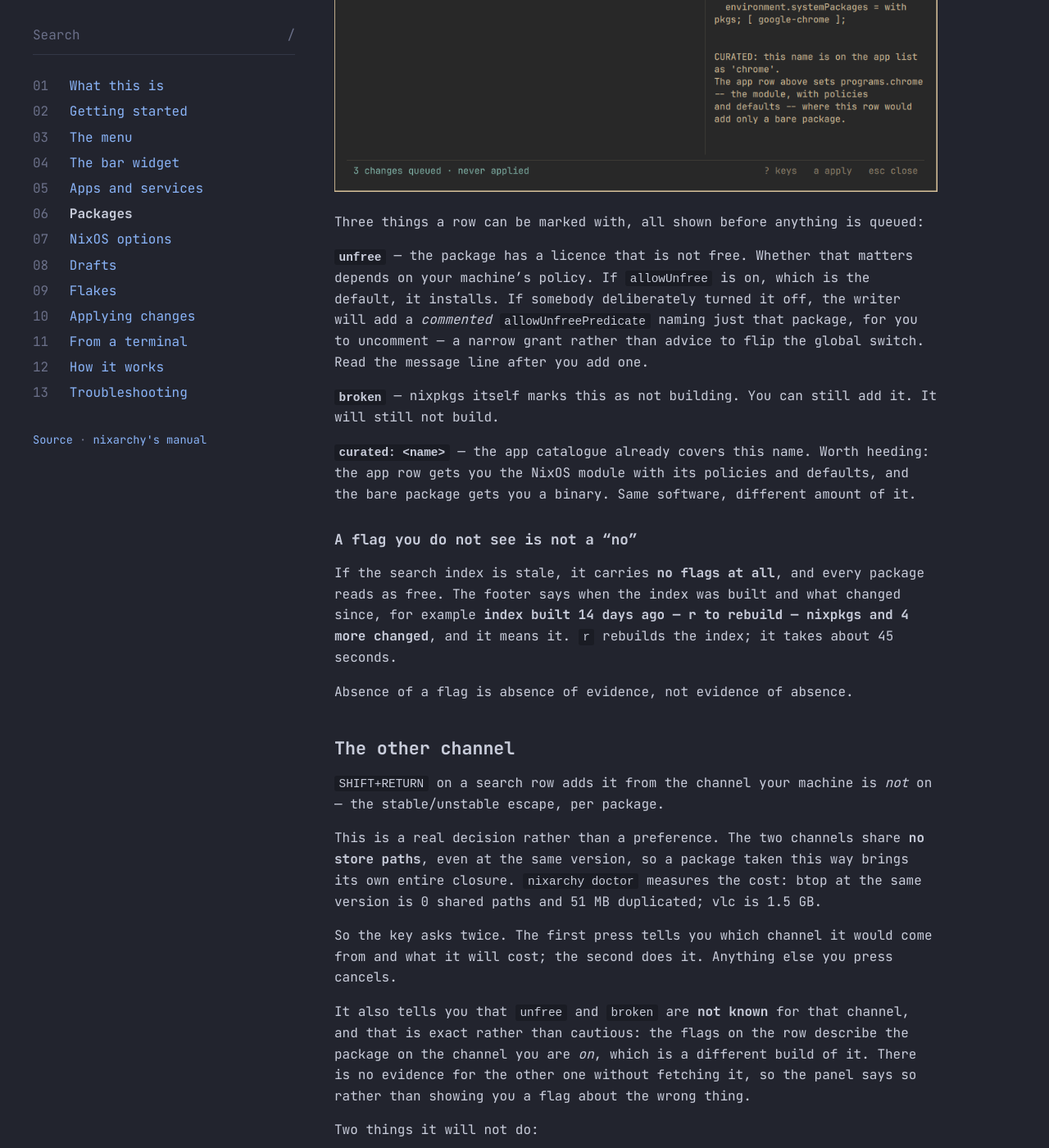
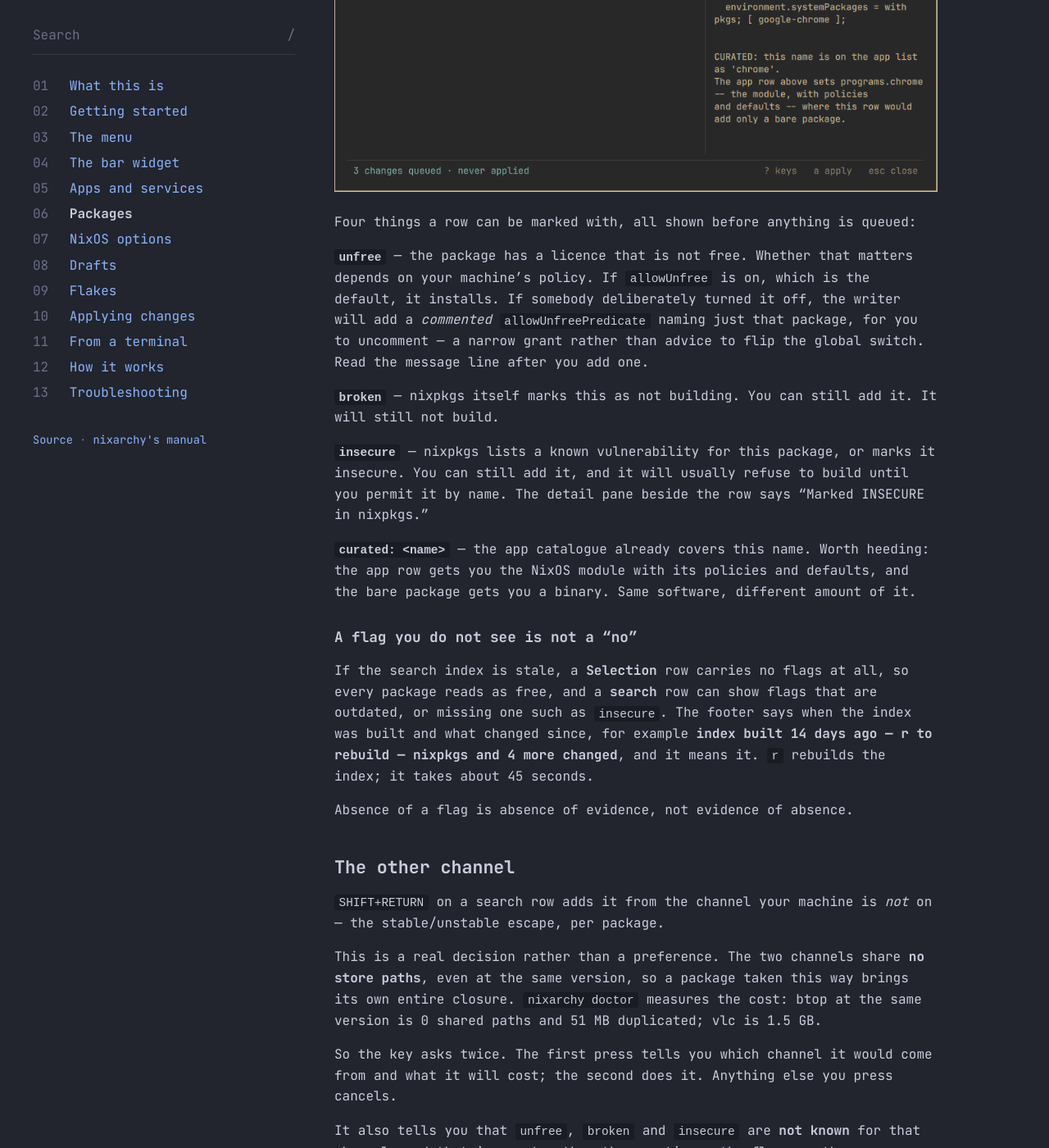
Before and after one commit to olafkfreund/nixarchy-pkg, a Jekyll site: the page built from docs/manual/packages.md, in a window 1280 px wide and 1400 px high, scrolled down 2804 px. Shown: the whole window at 82% size. Built offline with Jekyll 4.4.1, drawn with Linux system fonts in a browser that asks for light colours.

Commit message:
fix(card): an insecure package's tag takes the urgent tone, like broken (#94)
nixarchy #1818 puts "insecure" in the index's flags; the panel drew it in the
dim default tone. It now shares broken's urgent tone on search and selection
rows. The stale-index comment, the other-channel message and the packages
manual say what a stale index does and does not carry. Plan steps 2-4,
implemented by Codex; 48 of 48 QML tests pass, and a misspelt match fails.

Co-Authored-By: Claude Opus 5.5 <noreply@anthropic.com>
Claude-Session: https://claude.ai/code/session_01WtDyDubftZDANveKdhaPiL

```diff
--- a/docs/manual/packages.md
+++ b/docs/manual/packages.md
@@ -49,7 +49,7 @@ not open on something whose description happens to mention it.
 
 ![unfree, broken and the curated warning](../img/05-packages-unfree.png)
 
-Three things a row can be marked with, all shown before anything is queued:
+Four things a row can be marked with, all shown before anything is queued:
 
 **`unfree`** — the package has a licence that is not free. Whether that
 matters depends on your machine's policy. If `allowUnfree` is on, which is
@@ -61,6 +61,11 @@ switch. Read the message line after you add one.
 **`broken`** — nixpkgs itself marks this as not building. You can still add
 it. It will still not build.
 
+**`insecure`** — nixpkgs lists a known vulnerability for this package, or
+marks it insecure. You can still add it, and it will usually refuse to
+build until you permit it by name. The detail pane beside the row says
+"Marked INSECURE in nixpkgs."
+
 **`curated: <name>`** — the app catalogue already covers this name. Worth
 heeding: the app row gets you the NixOS module with its policies and
 defaults, and the bare package gets you a binary. Same software, different
@@ -68,8 +73,10 @@ amount of it.
 
 ### A flag you do not see is not a "no"
 
-If the search index is stale, it carries **no flags at all**, and every
-package reads as free. The footer says when the index was built and what
+If the search index is stale, a **Selection** row carries no flags at all,
+so every package reads as free, and a **search** row can show flags that
+are outdated, or missing one such as `insecure`.
+The footer says when the index was built and what
 changed since, for example **index built 14 days ago — r to rebuild —
 nixpkgs and 4 more changed**, and it means it. `r` rebuilds the index; it takes
 about 45 seconds.
@@ -90,7 +97,7 @@ So the key asks twice. The first press tells you which channel it would come
 from and what it will cost; the second does it. Anything else you press
 cancels.
 
-It also tells you that `unfree` and `broken` are **not known** for that
+It also tells you that `unfree`, `broken` and `insecure` are **not known** for that
 channel, and that is exact rather than cautious: the flags on the row
 describe the package on the channel you are *on*, which is a different build
 of it. There is no evidence for the other one without fetching it, so the
```
Also changed, not shown: 2 other files.
